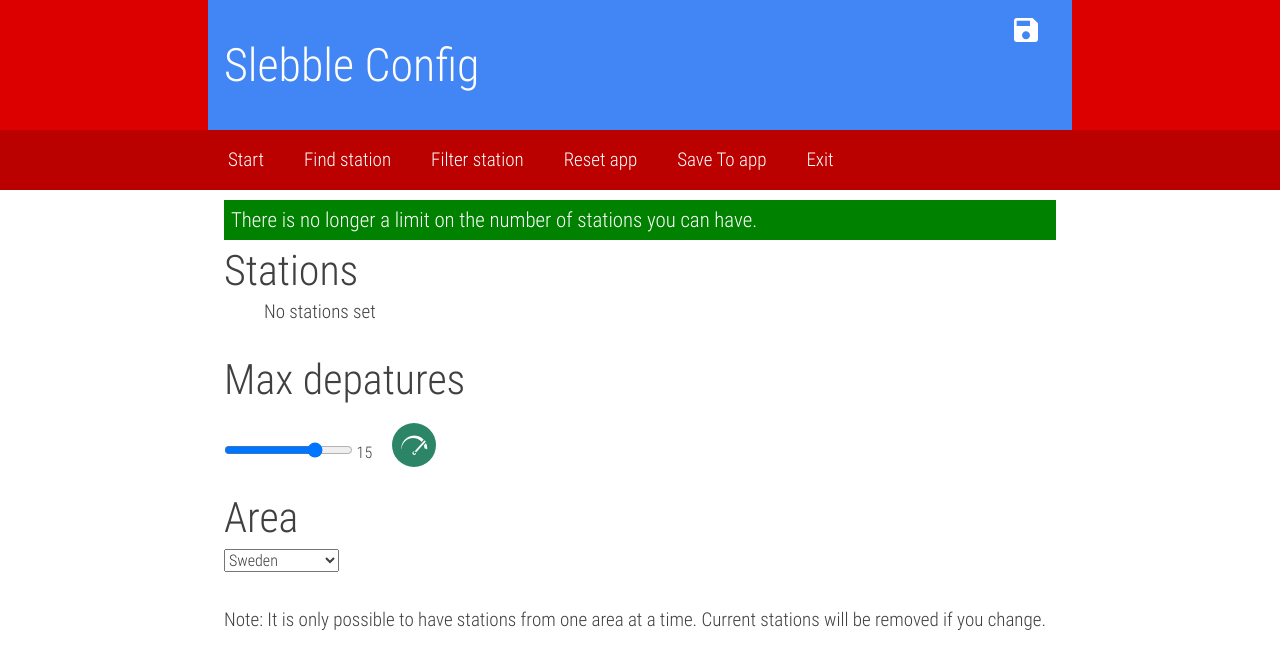
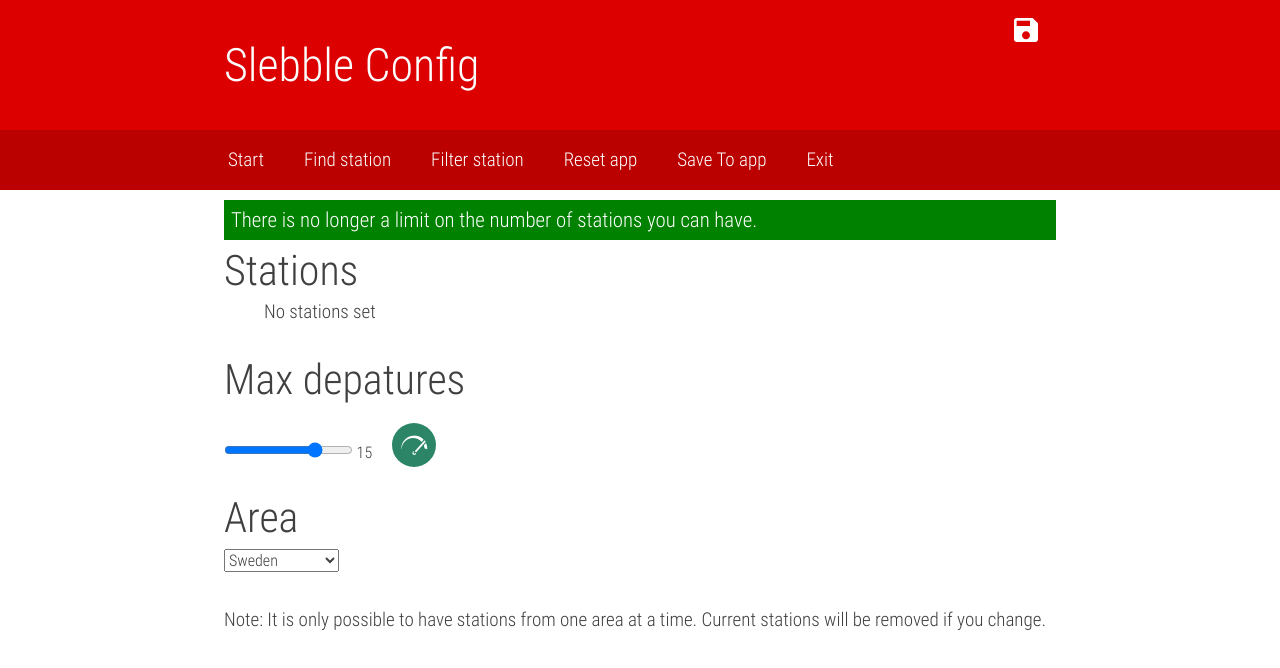
Before and after one commit to xdjinnx/Slebble, a website: page webconfig/gae-root/webconfig/index.html in a window 1280 px wide. Drawn offline with Linux system fonts and the light colour scheme.

Commit message:
Missed one color change

```diff
--- a/webconfig/scss/main.scss
+++ b/webconfig/scss/main.scss
@@ -248,7 +248,7 @@ main {
     max-width: 864px;
     padding: 0 16px;
     box-sizing: border-box;
-    background-color: #4285f4;
+    background-color: #dd0000;
   }
 
   .app-bar .logo {
```
Also changed, not shown: webconfig/gae-root/webconfig/styles/slebble.css.
